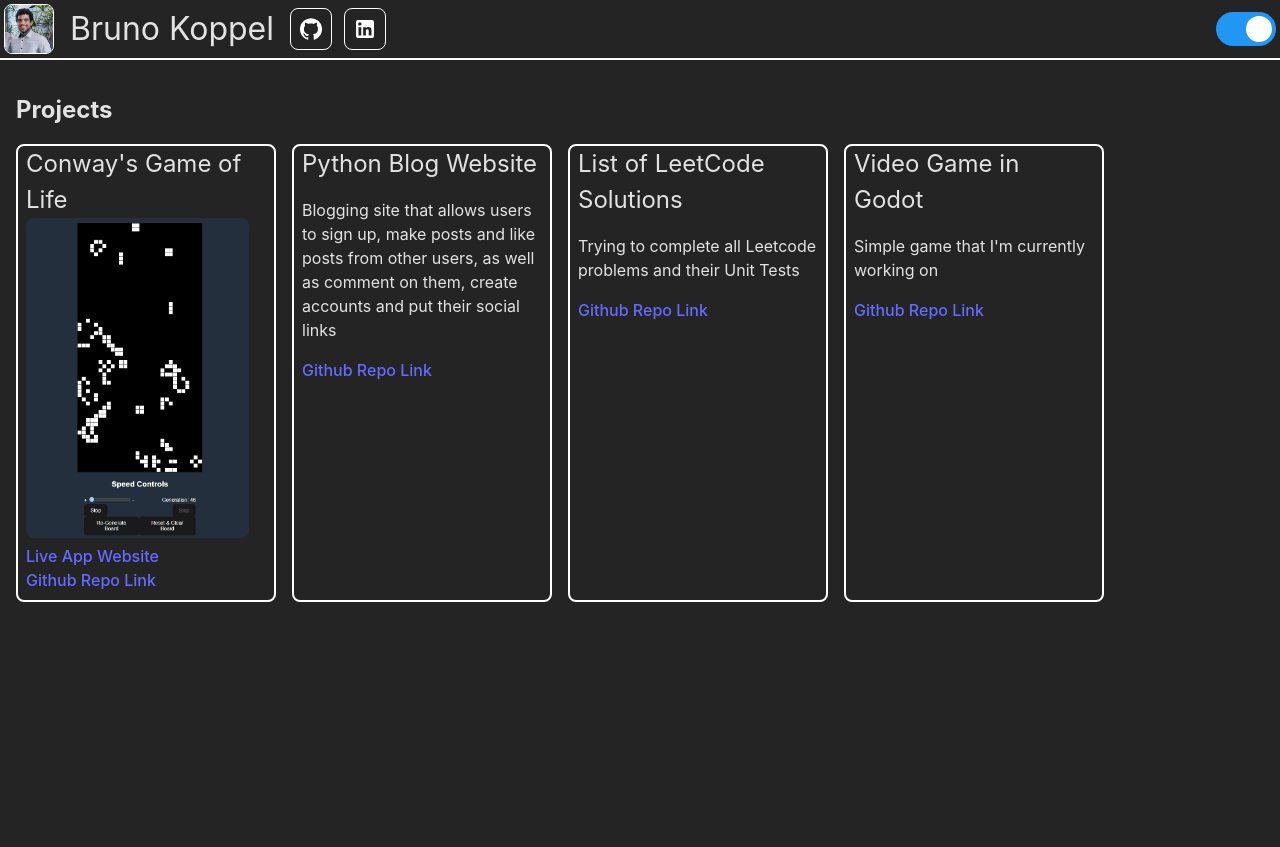
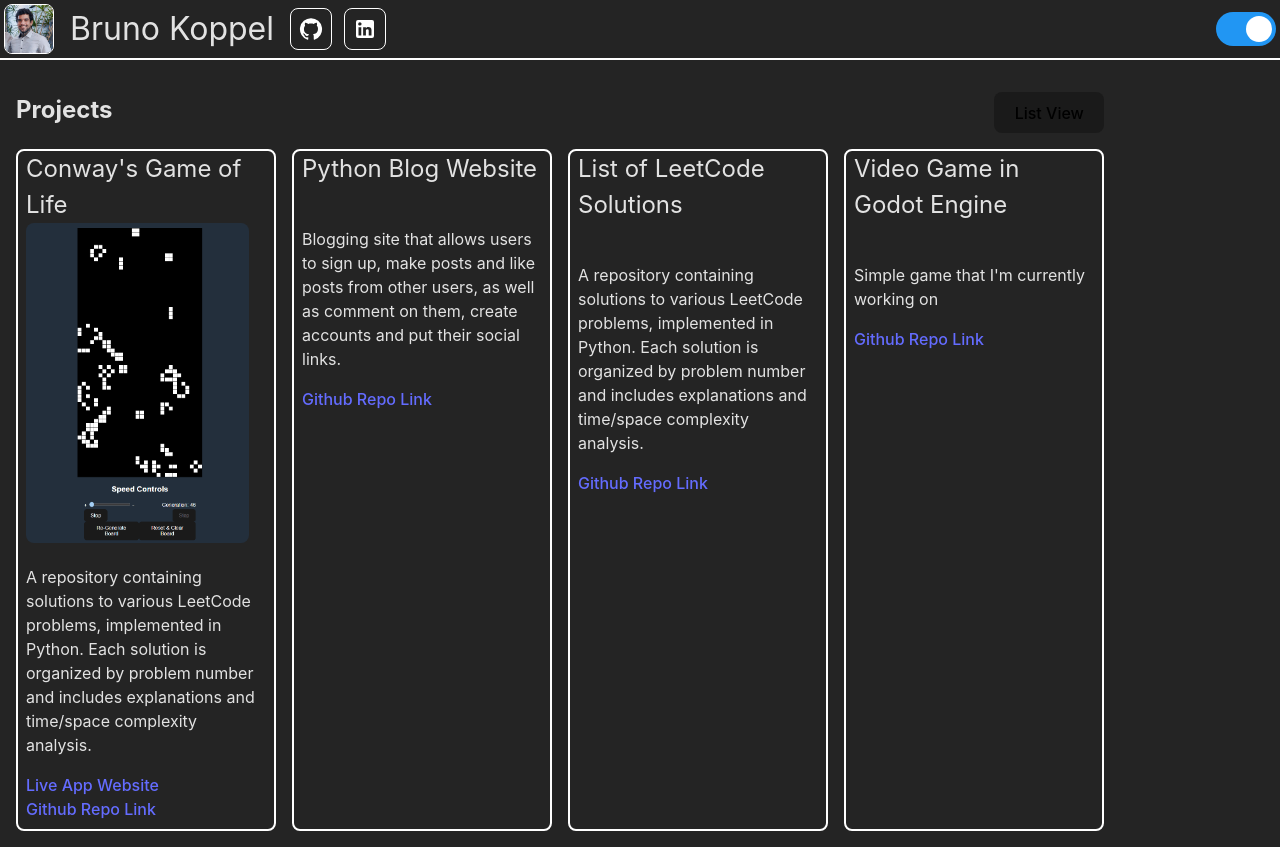
Before and after one commit to brkpplr/work-personal-site, a React (Vite) app: page / in a window 1280 px wide. Before the commit the page ends 800 px from the top, so only its background shows below. Built offline with nearby package versions, Linux system fonts and the light colour scheme.

Commit message:
Implement project display with grid/list toggle and add ProjectCard component

```diff
--- a/src/App.css
+++ b/src/App.css
@@ -100,35 +100,3 @@
     gap: 1rem;
   }
 }
-
-.project-card {
-  border: solid 0.125rem var(--border-color);
-  border-radius: 0.5rem;
-  padding: 0rem 0.5rem 0.5rem 0.5rem;
-  max-width: 15rem;
-
-  .project-media {
-    border-radius: 0.5rem;
-    transition: 0.5s;
-    max-height: 20rem;
-    max-width: 20rem;
-  }
-
-  .name {
-    font-size: 1.5rem;
-    font-weight: 400;
-    transition: 0.5s;
-  }
-  .name:hover {
-    color: var(--hover-color);
-  }
-
-  .description{
-    display: flex;
-    flex-direction: column;
-    transition: 0.5s;
-  }
-  .description:hover {
-    color: var(--hover-color);
-  }
-}
--- a/src/App.tsx
+++ b/src/App.tsx
@@ -1,24 +1,35 @@
 import './App.css'
 import './themes.css';
 import selfPortrait from '/selfPortrait.webp'
-import projectOne from '/sample.gif'
 import GitHubIcon from '@mui/icons-material/GitHub';
 import LinkedInIcon from '@mui/icons-material/LinkedIn';
 import ThemeSwitcher from './components/ThemeSwitcher';
+import ProjectCard from './components/ProjectCard';
+import { projectList } from './data/projectList';
 import { useEffect, useState } from 'react';
 
 
 function App() {
   const [theme, setTheme] = useState('dark');
+  const [displayMode, setDisplayMode] = useState<'grid' | 'list'>('grid');
 
   const toggleTheme = () => {
     const newTheme = theme === 'dark' ? 'light' : 'dark';
     setTheme(newTheme);
   };
 
+  const toggleDisplayMode = () => {
+    const newDisplayMode = displayMode === 'grid' ? 'list' : 'grid';
+    setDisplayMode(newDisplayMode);
+  }
+
   useEffect(() => {
     document.documentElement.setAttribute('data-theme', theme);
   }, [theme]);
+
+  useEffect(() => {
+    document.documentElement.setAttribute('data-display-mode', displayMode);
+  }, [displayMode]);
 
   return (
     <>
@@ -43,40 +54,14 @@ function App() {
         <div className="projects">
           <div className='header'>
             <h2>Projects</h2>
+            <button onClick={toggleDisplayMode}>{displayMode === 'grid' ? 'List View' : 'Grid View'}</button>
           </div>
-          <div className="grid">
-            <div className='project-card'>
-              <div className="name">Conway's Game of Life</div>
-              <img src={projectOne} className="project-media" />
-              <div className="description">
-                <a href="https://brko-cgof.netlify.app/">Live App Website</a>
-                <a href="https://github.com/brko8088/webapp-game-of-life">Github Repo Link</a>
-              </div>
-            </div>
-            <div className='project-card'>
-              <div className="name">Python Blog Website</div>
-              <div className="description">
-                <p>Blogging site that allows users to sign up, make posts and like posts from other users, as well as comment on them, create accounts and put their social links</p>
-                <a href="https://github.com/brko8088/research-djangoBlogWebsite">Github Repo Link</a>
-              </div>
-            </div>
-            <div className='project-card'>
-              <div className="name">List of LeetCode Solutions</div>
-              <div className="description">
-                <p>Trying to complete all Leetcode problems and their Unit Tests</p>
-                <a href="https://github.com/brko8088/research-algorithms">Github Repo Link</a>
-              </div>
-            </div>
-            <div className='project-card'>
-              <div className="name">Video Game in Godot</div>
-              <div className="description">
-                <p>Simple game that I'm currently working on</p>
-                <a href="https://github.com/brko8088/game-learning">Github Repo Link</a>
-              </div>
-            </div>
+          <div className={displayMode}>
+            {projectList.map((project) => (
+              <ProjectCard key={project.id} displayMode={displayMode} project={project} />
+            ))}
           </div>
         </div>
-
       </div>
     </>
   )
--- /dev/null
+++ b/src/components/ProjectCard.css
@@ -0,0 +1,72 @@
+.project-card {
+  border: solid 0.125rem var(--border-color);
+  border-radius: 0.5rem;
+  padding: 0rem 0.5rem 0.5rem 0.5rem;
+  max-width: 15rem;
+
+  .project-media {
+    border-radius: 0.5rem;
+    transition: 0.5s;
+    max-height: 20rem;
+    max-width: 20rem;
+  }
+
+  .name {
+    font-size: 1.5rem;
+    font-weight: 400;
+    transition: 0.5s;
+  }
+
+  .name:hover {
+    color: var(--hover-color);
+  }
+
+  .description{
+    display: flex;
+    flex-direction: column;
+    transition: 0.5s;
+  }
+
+  .description:hover {
+    color: var(--hover-color);
+  }
+}
+
+.project-inline {
+  display: flex;
+  flex-direction: row;
+  align-items: center;
+  border: solid 0.125rem var(--border-color);
+  border-radius: 0.5rem;
+  padding: 0.5rem;
+  margin-bottom: 1rem;
+
+  .project-media {
+    border-radius: 0.5rem;
+    transition: 0.5s;
+    max-height: 10rem;
+    max-width: 10rem;
+    margin-right: 1rem;
+  }
+
+  .name {
+    font-size: 1.5rem;
+    font-weight: 400;
+    transition: 0.5s;
+    margin-bottom: 0.5rem;
+  }
+
+  .name:hover {
+    color: var(--hover-color);
+  }
+
+  .description{
+    display: flex;
+    flex-direction: column;
+    transition: 0.5s;
+  }
+
+  .description:hover {
+    color: var(--hover-color);
+  }
+}
--- /dev/null
+++ b/src/components/ProjectCard.tsx
@@ -0,0 +1,35 @@
+import React from 'react';
+import './ProjectCard.css';
+import { Project } from './../data/projectList';
+
+interface ProjectCardProps {
+  key: number;
+  displayMode: 'grid' | 'list';
+  project: Project;
+}
+
+const ProjectCard: React.FC<ProjectCardProps> = ({ displayMode, project }) => {
+  return (
+    displayMode === 'grid' ? (
+    <div className='project-card'>
+      <div className="name">{project.title}</div>
+      <img src={project.imageSource} className="project-media" />
+      <div className="description">
+        { project.description ? (<p>{project.description}</p>) : null }
+        { project.liveAppLinkHref ? (<a href={project.liveAppLinkHref}>Live App Website</a>) : null }
+        { project.ghLinkHref ? (<a href={project.ghLinkHref}>Github Repo Link</a>) : null }
+      </div>
+    </div> ) : (
+      <div className='project-inline'>
+        <div className="name">{project.title}</div>
+        <div className="description">
+          { project.description ? (<p>{project.description}</p>) : null }
+          { project.liveAppLinkHref ? (<a href={project.liveAppLinkHref}>Live App Website</a>) : null }
+          { project.ghLinkHref ? (<a href={project.ghLinkHref}>Github Repo Link</a>) : null }
+        </div>
+      </div>
+    )
+  );
+};
+
+export default ProjectCard;
--- /dev/null
+++ b/src/data/projectList.ts
@@ -0,0 +1,43 @@
+export interface Project {
+  id: number;
+  title: string;
+  description?: string;
+  imageSource?: string;
+  liveAppLinkHref?: string;
+  ghLinkHref?: string;
+}
+
+export const projectList: Project[] = [
+  {
+    "id": 1,
+    "title": "Conway's Game of Life",
+    "description": "A repository containing solutions to various LeetCode problems, implemented in Python. Each solution is organized by problem number and includes explanations and time/space complexity analysis.",
+    "imageSource": "/sample.gif",
+    "liveAppLinkHref": "https://brko-cgof.netlify.app/",
+    "ghLinkHref": "https://github.com/brko8088/webapp-game-of-life"
+  },
+  {
+    "id": 2,
+    "title": "Python Blog Website",
+    "description": "Blogging site that allows users to sign up, make posts and like posts from other users, as well as comment on them, create accounts and put their social links.",
+    "imageSource": "",
+    "liveAppLinkHref": "",
+    "ghLinkHref": "https://github.com/brko8088/research-djangoBlogWebsite"
+  },
+  {
+    "id": 3,
+    "title": "List of LeetCode Solutions",
+    "description": "A repository containing solutions to various LeetCode problems, implemented in Python. Each solution is organized by problem number and includes explanations and time/space complexity analysis.",
+    "imageSource": "",
+    "liveAppLinkHref": "",
+    "ghLinkHref": "https://github.com/brko8088/research-algorithms"
+  },
+  {
+    "id": 4,
+    "title": "Video Game in Godot Engine",
+    "description": "Simple game that I'm currently working on",
+    "imageSource": "",
+    "liveAppLinkHref": "",
+    "ghLinkHref": "https://github.com/brko8088/game-learning"
+  }
+]
--- a/src/main.tsx
+++ b/src/main.tsx
@@ -2,8 +2,6 @@ import { StrictMode } from 'react'
 import { createRoot } from 'react-dom/client'
 import App from './App.tsx'
 import './index.css'
-
-
 
 createRoot(document.getElementById('root')!).render(
   <StrictMode>
```
